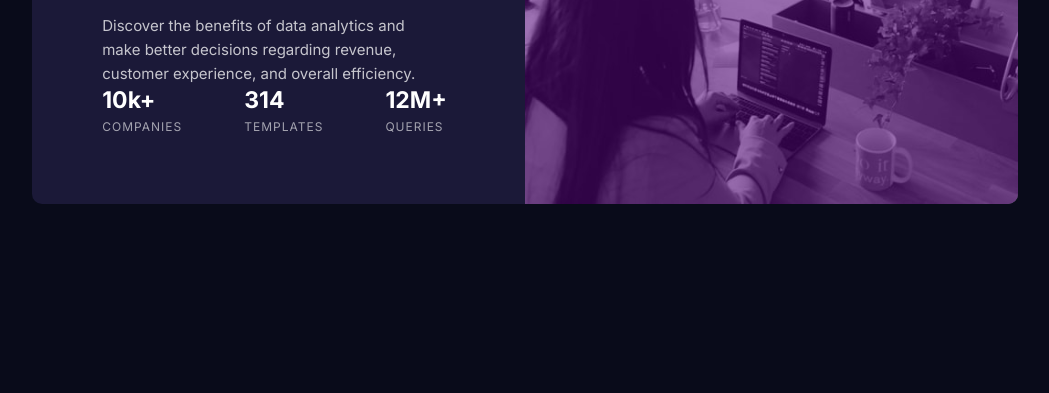
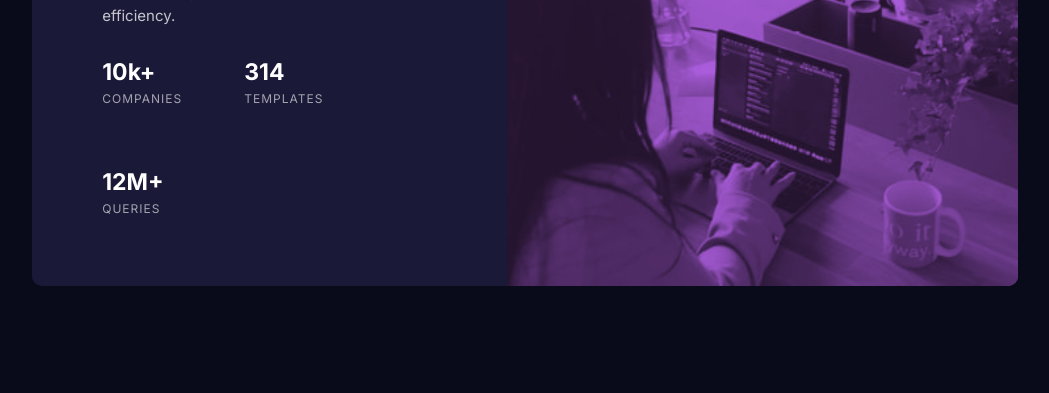
Before and after one commit to vircoding/stats-preview-card-component-frontend-mentor, a plain HTML site: page index.html in a window 1280 px wide. Shown: the part 407-800 px from the top of the page, without its empty margins (115-1164 px from the left). Drawn offline with Linux system fonts and the light colour scheme.

Commit message:
fixing some issues 2

```diff
--- a/css/styles.css
+++ b/css/styles.css
@@ -68,7 +68,7 @@ img {
 
 .info-paragraph {
     flex-grow: 1;
-    margin-top: 30px;
+    margin: 30px 0;
     line-height: 1.6;
     color: var(--slightly-transparent-white-1);
 }
@@ -76,6 +76,7 @@ img {
 /* Card | Info | Numbers */
 .info-numbers {
     display: flex;
+    flex-wrap: wrap;
     gap: 62px;
 }
 
@@ -104,23 +105,27 @@ img {
 
 .card-picture {
     position: relative;
+    background-color: var(--soft-violet);
 }
 
 .picture-img {
-    width: 100%;
+    object-fit: cover;
+    max-width: 100%;
     height: 100%;
+    mix-blend-mode: multiply;
+    opacity: 0.8;
 }
 
 .picture-color {
-    background-color: hsla(280, 94%, 25%, 0.55);
+    /* background-color: hsla(280, 94%, 25%, 0.55);
     width: 100%;
     height: 100%;
-    position: absolute;
+    position: absolute; */
+    display: none;
 }
 
 /* Mobile Design */
 @media (max-width: 720px) {
-
     /* Card */
     .card {
         width: 87%;
@@ -141,12 +146,11 @@ img {
     }
 
     .info-paragraph {
-        margin-top: 20px;
+        margin: 20px 0 40px;
     }
 
     /* Card | Info | Numbers */
     .info-numbers {
-        margin-top: 40px;
         flex-direction: column;
         gap: 30px;
     }
```
